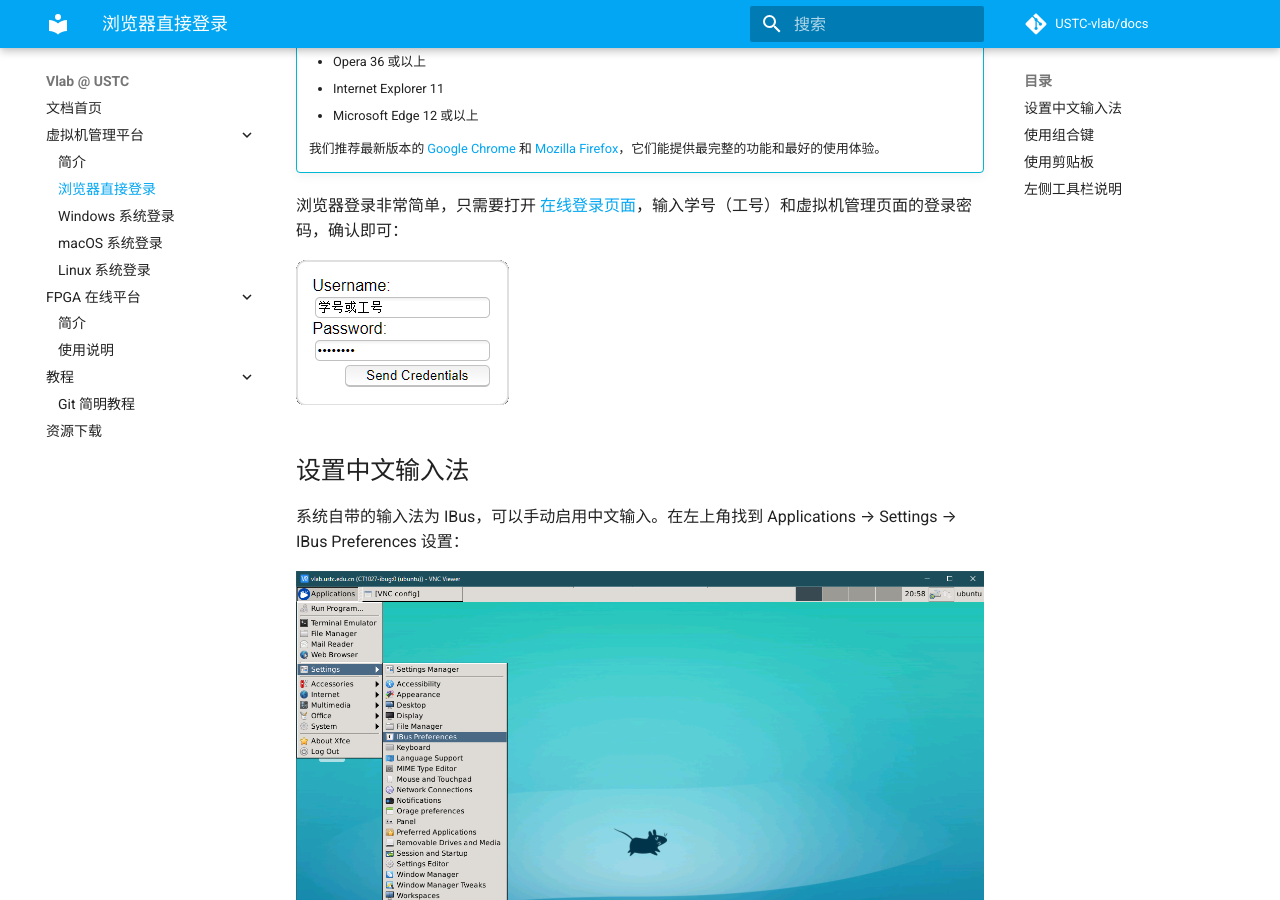
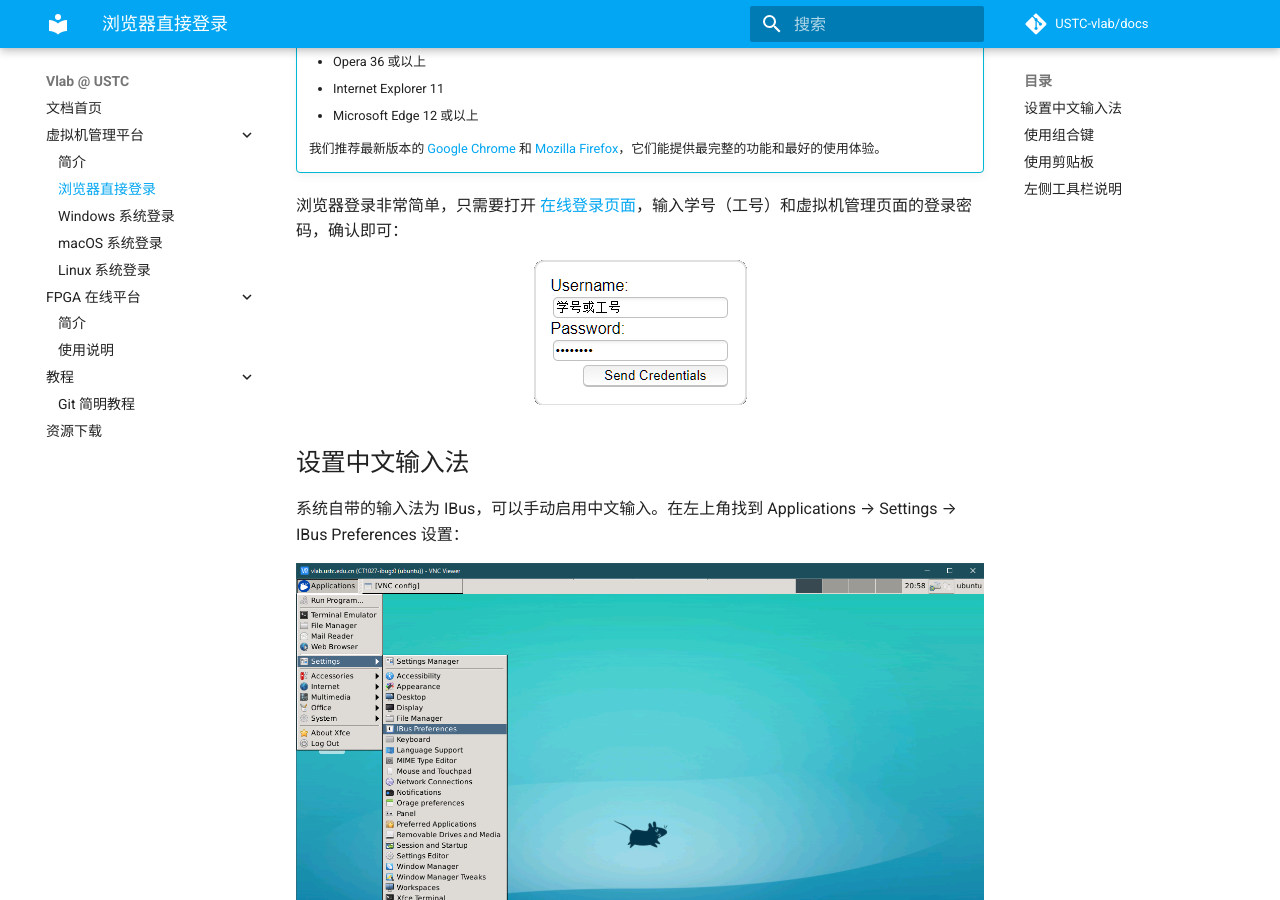
Before and after one commit to USTC-vlab/docs, an MkDocs documentation site: the page built from docs/vm/login-browser.md, in a window 1280 px wide and 900 px high, scrolled down 395 px. Built offline with MkDocs 1.6.1 and Material for MkDocs 9.7.7, drawn with Linux system fonts in a browser that asks for light colours; comment, search, counter and statistics services are not loaded.

Commit message:
Missed one image

```diff
--- a/docs/vm/login-browser.md
+++ b/docs/vm/login-browser.md
@@ -19,7 +19,7 @@
 
 浏览器登录非常简单，只需要打开 [在线登录页面](https://vlab.ustc.edu.cn/vm-vnc)，输入学号（工号）和虚拟机管理页面的登录密码，确认即可：
 
-![noVNC Authentication Dialog](../images/novnc-auth.png)
+![noVNC Authentication Dialog](../images/novnc-auth.png){: .img-center }
 
 ## 设置中文输入法 {#chinese-ime}
 
```
